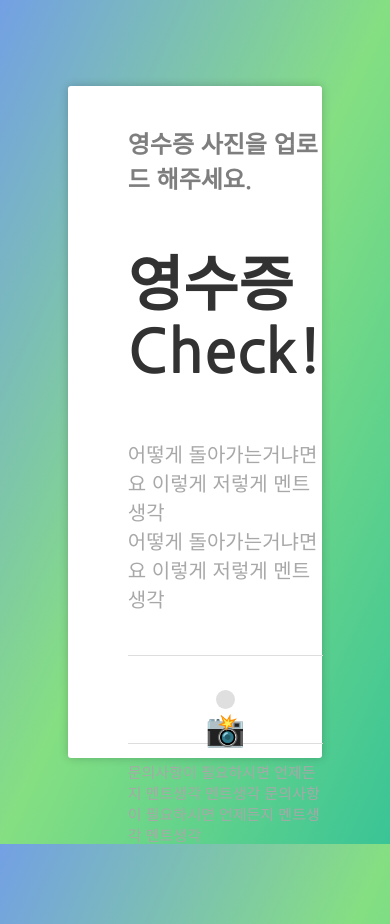
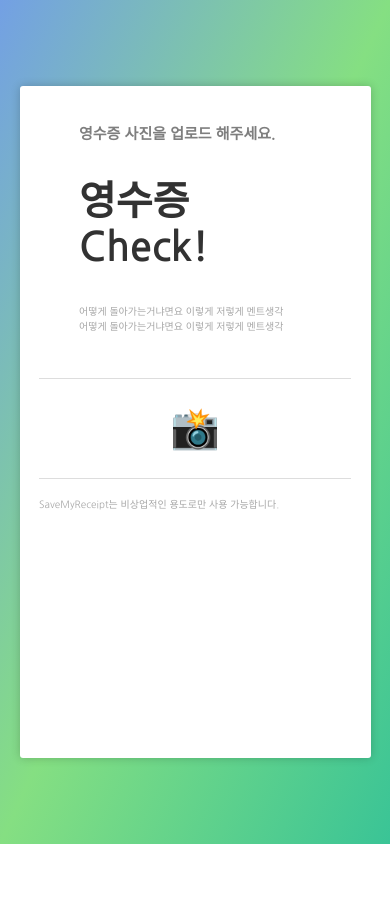
Before and after one commit to Sion99/SaveMyReceipt, a plain HTML site: page index.html in a window 390 px wide. After the commit the page ends 844 px from the top, so only its background shows below. Drawn offline with Linux system fonts and the light colour scheme.

Commit message:
responsive design

```diff
--- a/index.html
+++ b/index.html
@@ -21,16 +21,16 @@
 				</li>
 				<li class = "ment">어떻게 돌아가는거냐면요 이렇게 저렇게 멘트생각<br>어떻게 돌아가는거냐면요 이렇게 저렇게 멘트생각</li>
 
-				<div class = "cambox">
-					<div class="cambutton">
-						<label for="chooseFile">
-							<h1 id="0f4659c3-1ce7-441b-b3bd-b850ece526b0" class="clickment">📸</h1>
-						</label>
-					</div>
-				</div>
-				<div class = "lastment">문의사항이 필요하시면 언제든지 멘트생각 멘트생각 문의사항이 필요하시면 언제든지 멘트생각 멘트생각</div>
 			</ul>
 			<input type="file" id="chooseFile" name="chooseFile" accept="image/*" onchange="loadFile(this)">
+			<div class = "cambox">
+				<div class="cambutton">
+					<label class = "cambutton" for="chooseFile">
+						<div id="0f4659c3-1ce7-441b-b3bd-b850ece526b0" class="clickment">📸</div>
+					</label>
+				</div>
+			</div>
+			<div class = "lastment">SaveMyReceipt는 비상업적인 용도로만 사용 가능합니다.</div>
 		</form>
 
 		<div class="modal" id="modal">
--- a/style.css
+++ b/style.css
@@ -16,7 +16,7 @@ body {
 
 .mainlist{
 	list-style: none;
-    max-width: 50vw;
+    max-width: 60vw;
     width: 100%;
 }
 
@@ -51,16 +51,22 @@ body {
 
 .cambutton{
 	background-color: rgb(223, 223, 223);
-	width: 5vw;
-	height: 5vw;
+	width: 8vw;
+	height: 8vw;
+	display: flex;
 	text-align: center;
 	justify-content: center;
-	display: flex;
+	align-items: center;
 	border-radius: 50%;
 }
 
 .clickment{
-	color: #ffffff;
+	width: 4vw;
+	height: 4vw;
+	display: flex;
+	justify-content: center;
+	align-items: center;
+	font-size: 40px;
 }
 
 .lastment{
@@ -98,3 +104,36 @@ body {
 	overflow: hidden;
 	object-fit: scale-down;
 }
+
+
+@media ( max-width: 1024px ) {
+	.receipt-box{
+		width:80vw;
+		height:75vh;
+	}
+}
+
+@media ( max-width: 768px ) {
+	.mainlist{
+		width: 100%;
+	}
+
+	.uploadment{
+		font-size: 10px;
+	}
+
+	.titlename{
+		font-size: 40px;
+	}
+
+	.ment{
+		padding-top: 1vh;
+		font-size: 10px;
+		padding-bottom: 1vh;
+		color : #a8a8a8;
+	}
+
+	.lastment{
+		font-size: 10px;
+	}
+}
```
